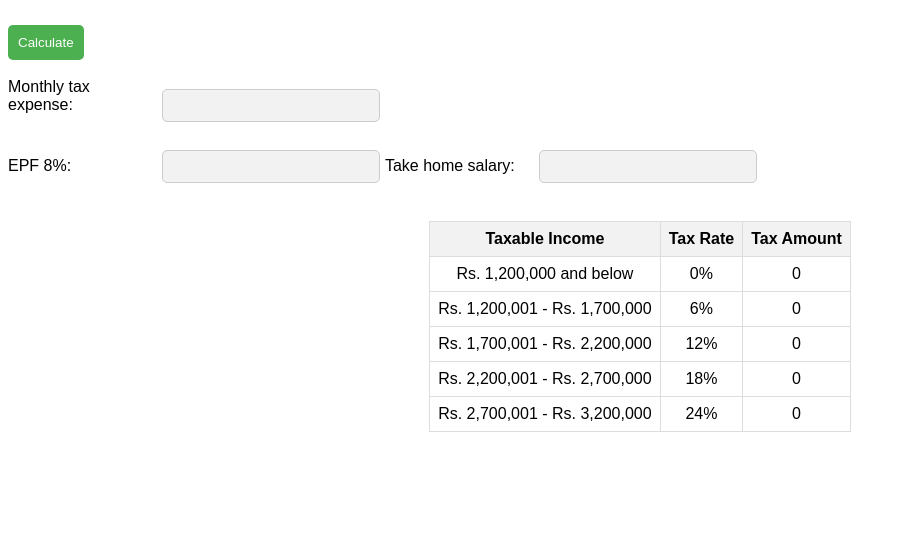
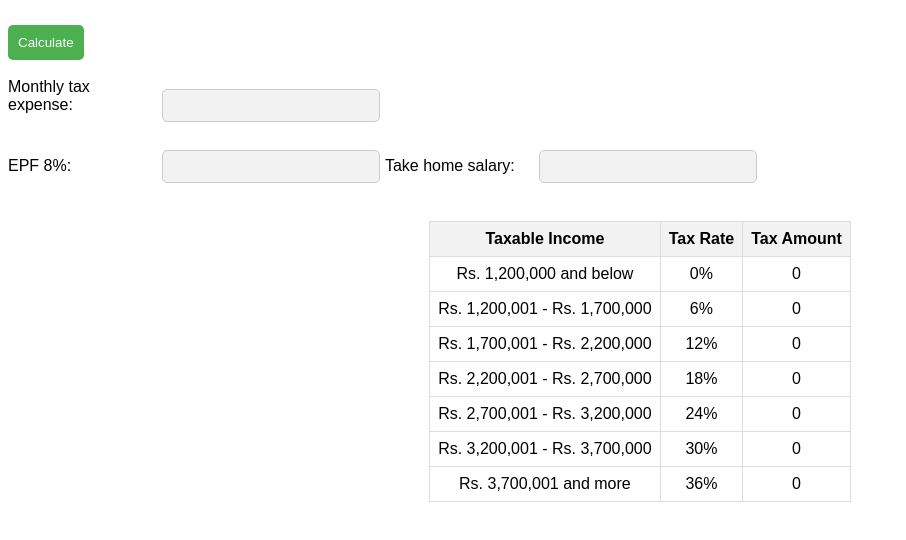
Before and after one commit to pakaya69/THS, a plain HTML site: page index.html in a window 1280 px wide. Shown: the part 116-656 px from the top of the page, without its empty margins (0-906 px from the left). Drawn offline with Linux system fonts and the light colour scheme.

Commit message:
Complete table

```diff
--- a/index.html
+++ b/index.html
@@ -107,6 +107,16 @@
 				<td>24%</td>
 				<td>0</td>
 			</tr>
+			<tr>
+				<td>Rs. 3,200,001 - Rs. 3,700,000</td>
+				<td>30%</td>
+				<td>0</td>
+			</tr>
+			<tr>
+				<td>Rs. 3,700,001 and more</td>
+				<td>36%</td>
+				<td>0</td>
+			</tr>
 		</tbody>
 	</table>
 
```
